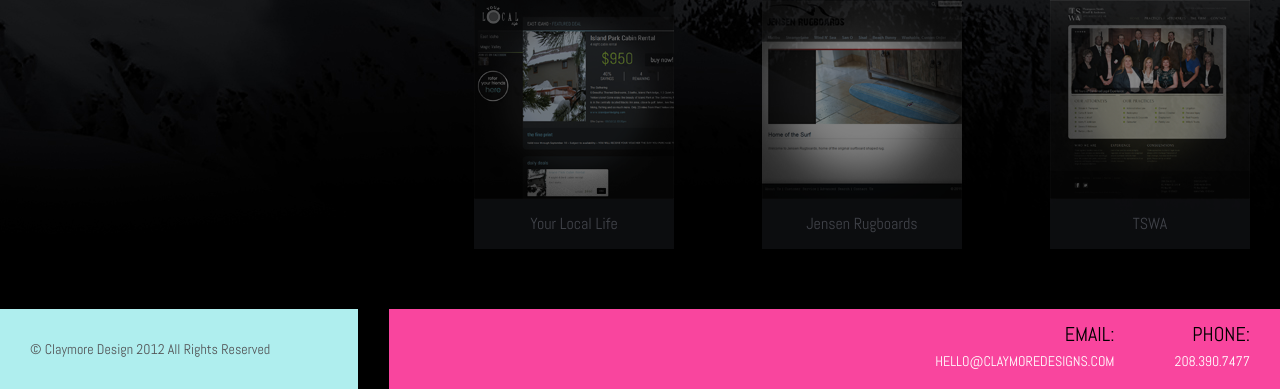
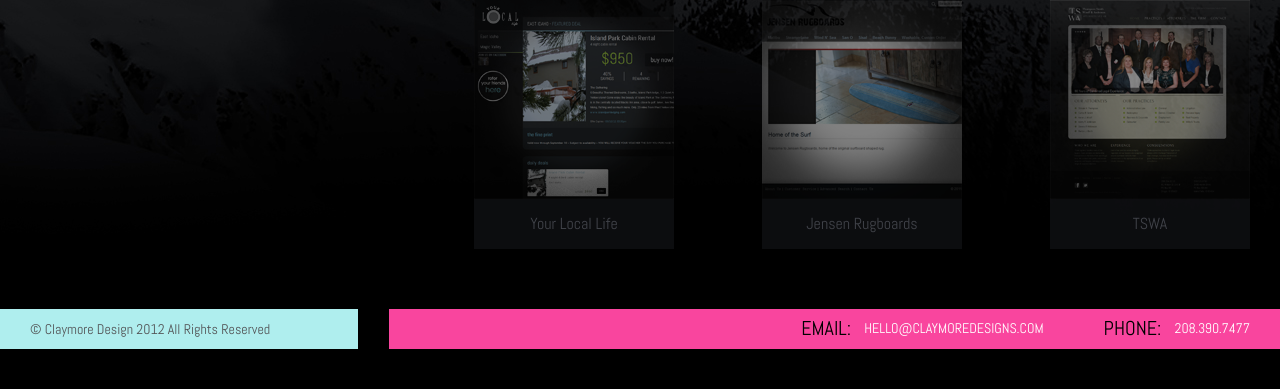
Before and after one commit to cphillipp/ClaymoreDesign, a PHP site: page /index.php in a window 1280 px wide. Shown: the part 719-1108 px from the top of the page. After the commit the page ends 1068 px from the top, so only its background shows below. Run offline with PHP 8.4, Linux system fonts and the light colour scheme.

Commit message:
updated site files

```diff
--- a/css/styles.css
+++ b/css/styles.css
@@ -89,7 +89,7 @@ body {
     overflow: hidden; }
     body .wrapper .main {
       overflow: auto;
-      padding: 0 0 80px; }
+      padding: 0 0 40px; }
     body .wrapper .left {
       width: 28%;
       float: left; }
@@ -338,13 +338,13 @@ body {
   body footer {
     width: 100%;
     min-width: 1000px;
-    height: 80px;
+    height: 40px;
     position: relative;
-    margin-top: -80px;
+    margin-top: -40px;
     clear: both; }
     body footer .first {
       width: 28%;
-      height: 80px;
+      height: 40px;
       background: #AFEEEE;
       border-right: 31px solid #000;
       position: absolute;
@@ -354,14 +354,14 @@ body {
         padding: 0 0 0 30px;
         color: #525355;
         font-size: 14px;
-        line-height: 80px; }
+        line-height: 40px; }
     body footer .second {
       width: 72%;
-      height: 80px;
+      height: 40px;
       float: right;
       background: #F9459E; }
       body footer .second ul {
-        padding: 12px 0 0;
+        padding: 0;
         list-style: none;
         overflow: hidden; }
         body footer .second ul li {
@@ -369,10 +369,12 @@ body {
           float: right;
           color: #fff;
           font-size: 14px;
+          line-height: 34px;
           text-transform: uppercase;
           text-align: right; }
         body footer .second ul span {
-          padding: 0 0 5px;
+          padding: 0 10px 0 0;
           font-size: 20px;
           color: #000;
-          display: block; }
+          position: relative;
+          top: 2px; }
--- a/css/styles.scss
+++ b/css/styles.scss
@@ -22,7 +22,7 @@ body                    {background:#000000 url('../images/bg.jpeg') center top
   	}
   }
   .wrapper 					    {width:100%; min-width:1000px; min-height:100%; overflow:hidden;
-    .main               {overflow:auto; padding:0 0 80px;}
+    .main               {overflow:auto; padding:0 0 40px;}
   	.left 					    {width:28%; float:left;
   	 	h2 						    {padding:0 0 30px 30px; color:#AFEEEE; font-size:26px; text-transform:uppercase;}
   		p 						    {padding:0 0 15px 30px; color:#A0ACAD; font-size:14px;}
@@ -87,14 +87,14 @@ body                    {background:#000000 url('../images/bg.jpeg') center top
       p                 {color:#ffffff; text-align:center;}
     }
   }
-  footer                {width:100%; min-width:1000px; height:80px; position:relative; margin-top:-80px; clear:both;
-    .first              {width:28%; height:80px; background:#AFEEEE; border-right:31px solid #000; position:absolute; bottom:0px; left:0px;
-      p                 {padding:0 0 0 30px; color:#525355; font-size:14px; line-height:80px;}
+  footer                {width:100%; min-width:1000px; height:40px; position:relative; margin-top:-40px; clear:both;
+    .first              {width:28%; height:40px; background:#AFEEEE; border-right:31px solid #000; position:absolute; bottom:0px; left:0px;
+      p                 {padding:0 0 0 30px; color:#525355; font-size:14px; line-height:40px;}
     }
-    .second             {width:72%; height:80px; float:right; background:#F9459E;
-      ul                {padding:12px 0 0; list-style:none; overflow:hidden;
-        li              {padding:0 30px; float:right; color:#fff; font-size:14px; text-transform:uppercase; text-align:right;}
-        span            {padding:0 0 5px; font-size:20px; color:#000; display:block;}
+    .second             {width:72%; height:40px; float:right; background:#F9459E;
+      ul                {padding:0; list-style:none; overflow:hidden;
+        li              {padding:0 30px; float:right; color:#fff; font-size:14px; line-height:34px; text-transform:uppercase; text-align:right;}
+        span            {padding:0 10px 0 0; font-size:20px; color:#000; position:relative; top:2px;}
       }
     }
   }
```
Also changed, not shown: 404.html (+0 -8 lines).
